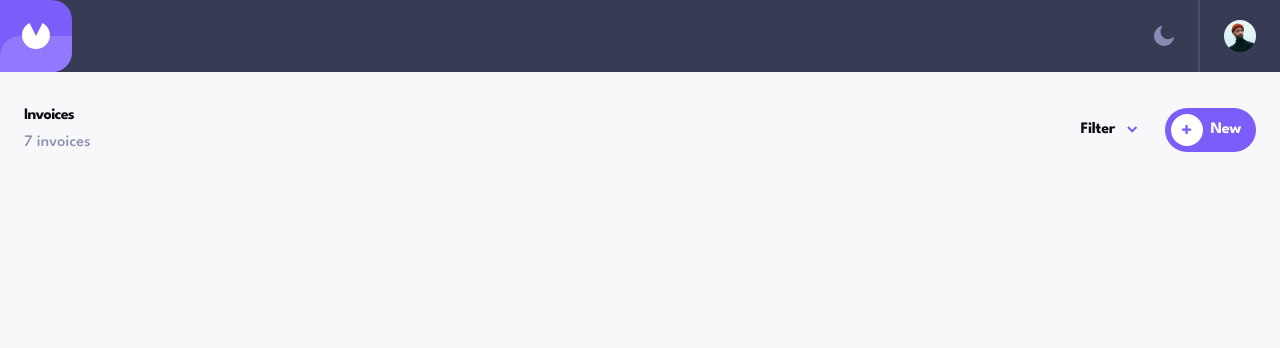
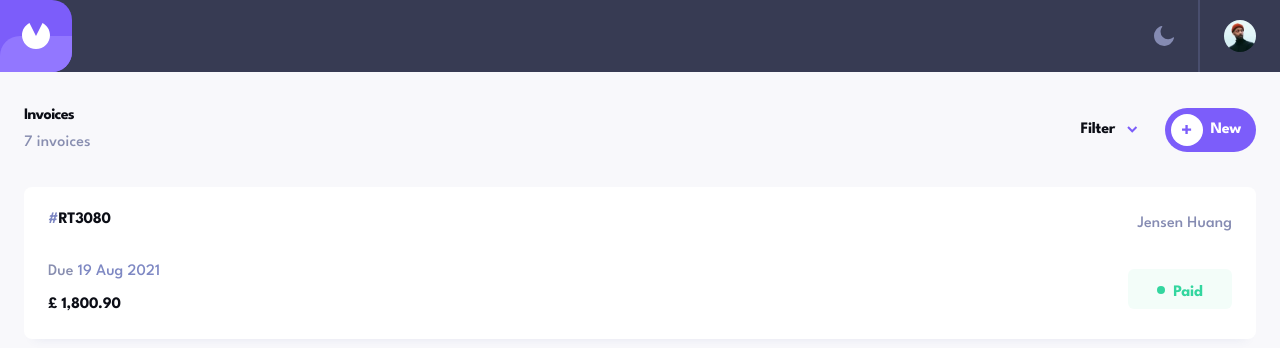
Before and after one commit to aemrobe/Invoice-app, a Next.js app: page / in a window 1280 px wide. Shown: the top 348 px of the page. Built offline with nearby package versions, Linux system fonts and the light colour scheme.

Commit message:
feat(invoices): complete accessible invoice card layout and dynamic status badge

```diff
--- a/src/app/globals.css
+++ b/src/app/globals.css
@@ -51,6 +51,12 @@
   --color-red-500: #ec5757;
   --color-red-300: #ff9797;
 
+  --color-shadow-ambient: #48549f;
+  --color-shadow-dark: #000;
+
+  --color-status-pending: #ff8f00;
+  --color-status-paid: #33d69f;
+
   --line-height-100: 0.9375rem; /* 15px */
   --letter-spacing-100: -0.25px;
 
@@ -62,31 +68,50 @@
 
 .light {
   --color-surface-app: var(--color-slate-100);
+  --color-surface-primary: var(--color-white);
   --color-surface-sidebar: var(--color-slate-550);
   --color-surface-overlay: var(--color-white);
+
+  --shadow-dropdown: 0 10px 20px 0
+    color-mix(in srgb, var(--color-shadow-ambient) 25%, transparent);
 
   --color-content-primary: var(--color-slate-900);
   --color-content-tertiary: var(--color-slate-300);
 
   --color-control-border: var(--color-slate-200);
   --color-control-bg: var(--color-slate-200);
+
+  --color-invoice-owner: var(--color-slate-350);
+  --color-date-label: var(--color-slate-300);
+  --color-date-value: var(--color-slate-400);
+  --color-status-draft: #373853;
 }
 
 .dark {
   --color-surface-app: var(--color-slate-800);
+  --color-surface-primary: var(--color-slate-700);
   --color-surface-sidebar: var(--color-slate-700);
   --color-surface-overlay: var(--color-slate-600);
+
+  --shadow-dropdown: 0 10px 20px 0
+    color-mix(in srgb, var(--color-shadow-dark) 25%, transparent);
 
   --color-content-primary: var(--color-white);
   --color-content-tertiary: var(--color-slate-200);
 
   --color-control-border: var(--color-slate-700);
   --color-control-bg: var(--color-slate-700);
+
+  --color-invoice-owner: var(--color-white);
+  --color-date-label: var(--color-slate-200);
+  --color-date-value: var(--color-slate-200);
+  --color-status-draft: #dfe3fa;
 }
 
 @theme {
   --font-sans: var(--font-league-spartan);
   --color-surface-app: var(--color-surface-app);
+  --color-surface-primary: var(--color-surface-primary);
   --color-surface-sidebar: var(--color-surface-sidebar);
   --color-surface-overlay: var(--color-surface-overlay);
 
@@ -109,12 +134,26 @@
   --color-white: var(--color-white);
   --color-content-primary: var(--color-content-primary);
   --color-content-tertiary: var(--color-content-tertiary);
+  --color-slate-400: var(--color-slate-400);
 
   /* Input Controls */
   --color-control-bg: var(--color-control-bg);
   --color-control-border: var(--color-control-border);
 
-  --shadow-dropdown: 0 10px 20px 0 rgba(72, 84, 159, 0.25);
+  /* Shadow 48549f */
+  --shadow-dropdown: var(--shadow-dropdown);
+  --shadow-card: 0 10px 10px -10px
+    color-mix(in srgb, var(--color-shadow-ambient) 10.04%, transparent);
+
+  /* Invoice card */
+  --color-invoice-owner: var(--color-invoice-owner);
+  --color-date-label: var(--color-date-label);
+  --color-date-value: var(--color-date-value);
+
+  /* Invoice status */
+  --color-status-pending: var(--color-status-pending);
+  --color-status-paid: var(--color-status-paid);
+  --color-status-draft: var(--color-status-draft);
 }
 
 @utility heading-L {
--- a/src/app/page.js
+++ b/src/app/page.js
@@ -1,5 +1,7 @@
-import { PlusIcon } from "../components/icons";
-import FilterComponent from "../components/ui/FilterComponent";
+import { PlusIcon } from "@/components/icons";
+import FilterComponent from "@/components/ui/FilterComponent";
+import { formatCurrency } from "@/lib/formatters";
+import StatusBadge from "@/components/ui/StatusBadge";
 
 export default function Home() {
   return (
@@ -22,6 +24,41 @@ export default function Home() {
           </button>
         </div>
       </div>
+
+      <ul className="mt-8" role="list">
+        <li className="shadow-card px-6 pt-6.25 pb-5.5 bg-surface-primary rounded-lg">
+          <article>
+            <div className="flex justify-between mb-6">
+              <h2 className="heading-S2 text-content-primary">
+                <span aria-hidden="true" className="text-slate-400">
+                  #
+                </span>
+                <span className="sr-only">Invoice </span>
+                RT3080
+              </h2>
+
+              <p className="text-invoice-owner">Jensen Huang</p>
+            </div>
+
+            <div className="flex items-center justify-between">
+              <div>
+                <time
+                  dateTime="2021-08-19"
+                  className="mb-2.25 inline-block text-date-value"
+                >
+                  <span className="text-date-label">Due</span> 19 Aug 2021
+                </time>
+
+                <p className="heading-S text-content-primary">
+                  {formatCurrency(1800.9)}
+                </p>
+              </div>
+
+              <StatusBadge status="paid" />
+            </div>
+          </article>
+        </li>
+      </ul>
     </div>
   );
 }
--- a/src/components/ui/FilterComponent.jsx
+++ b/src/components/ui/FilterComponent.jsx
@@ -26,7 +26,7 @@ function FilterComponent() {
       {isOpen && (
         <fieldset
           id="filter-menu"
-          className="flex flex-col gap-3.75 shadow-dropdown absolute top-10 -left-10 mx-auto bg-surface-overlay pt-6 pl-6 pb-6 w-48"
+          className="flex flex-col gap-3.75 shadow-dropdown absolute top-10 -left-10 mx-auto bg-surface-overlay pt-6 pl-6 pb-6 w-48 z-10"
         >
           <legend className="sr-only">Status</legend>
 
--- /dev/null
+++ b/src/components/ui/StatusBadge.jsx
@@ -0,0 +1,29 @@
+import { INVOICE_STATUS_CONFIG } from "@/lib/constants/invoice";
+
+function StatusBadge({ status = "draft" }) {
+  const config = INVOICE_STATUS_CONFIG[status] || INVOICE_STATUS_CONFIG.draft;
+
+  return (
+    <div
+      className="heading-S2 flex justify-center items-center gap-2 pt-3.5 pb-2.75 w-26  rounded-md"
+      style={{
+        backgroundColor: `color-mix(in srgb, ${config.colorVar} 5.71%, transparent)`,
+        color: `${config.colorVar}`,
+      }}
+    >
+      <span
+        aria-hidden="true"
+        className="w-2 h-2 rounded-full"
+        style={{
+          backgroundColor: `${config.colorVar}`,
+        }}
+      ></span>
+
+      <span className="translate-y-[0.09375rem] capitalize">
+        {config.label}
+      </span>
+    </div>
+  );
+}
+
+export default StatusBadge;
--- /dev/null
+++ b/src/lib/constants/invoice.js
@@ -0,0 +1,14 @@
+export const INVOICE_STATUS_CONFIG = {
+  paid: {
+    label: "Paid",
+    colorVar: "var(--color-status-paid)",
+  },
+  pending: {
+    label: "Pending",
+    colorVar: "var(--color-status-pending)",
+  },
+  draft: {
+    label: "Draft",
+    colorVar: "var(--color-status-draft)",
+  },
+};
--- /dev/null
+++ b/src/lib/formatters.js
@@ -0,0 +1,15 @@
+export const formatCurrency = (
+  amount,
+  showDecimals = true,
+  locale = "en-GB",
+  currency = "GBP",
+) => {
+  return new Intl.NumberFormat(locale, {
+    style: "currency",
+    currency: currency,
+    minimumFractionDigits: showDecimals ? 2 : 0,
+    maximumFractionDigits: 2,
+  })
+    .format(amount)
+    .replace(/^(\D+)/, "$1 "); //change the first non-digit character to add a space to it
+};
```
